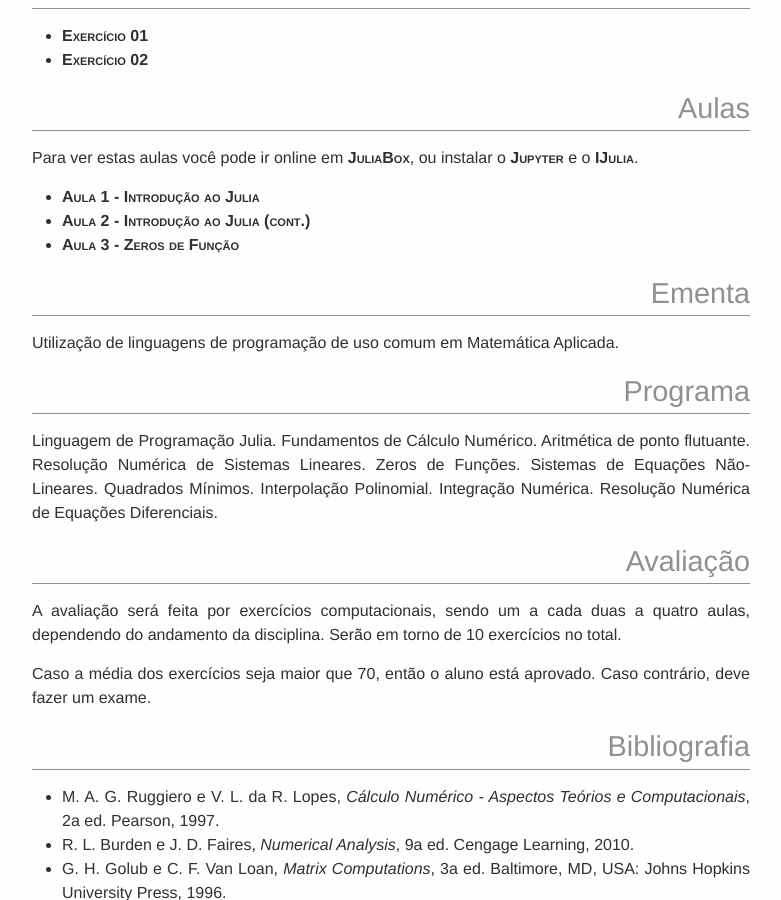
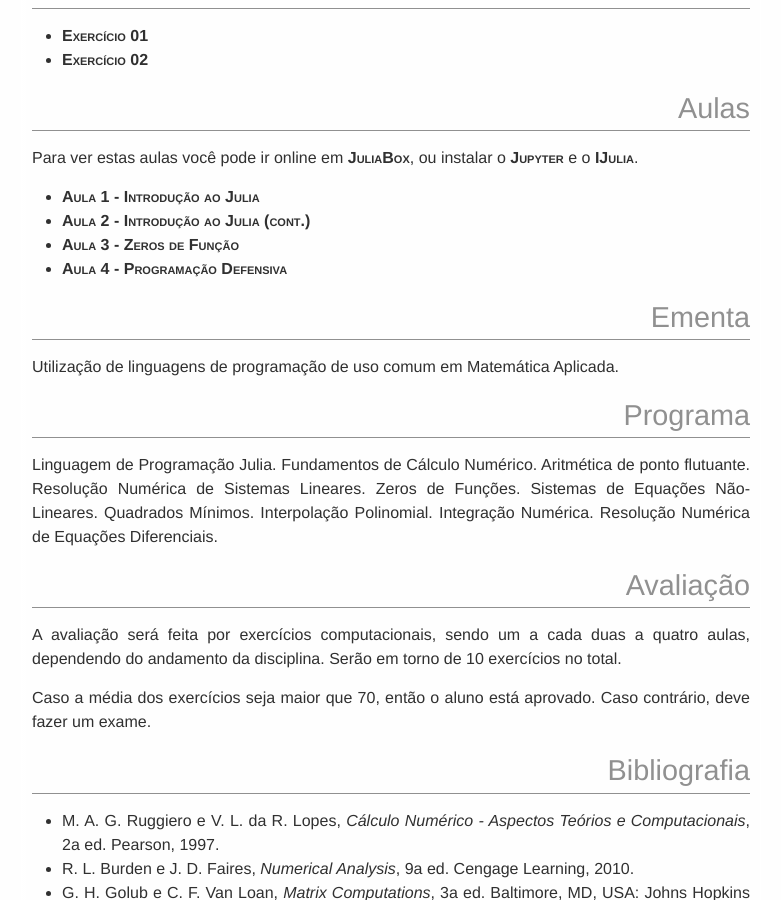
Before and after one commit to abelsiqueira/abelsiqueira.github.io-old, a Jekyll site: the page built from disciplinas/cm103-2016s2.md, in a window 1280 px wide and 900 px high, scrolled down 741 px. Shown: the whole window, without its empty margins (249-1030 px from the left). Built offline with Jekyll 4.4.1, drawn with Linux system fonts in a browser that asks for light colours.

Commit message:
Aula 04 de cm103

```diff
--- a/disciplinas/cm103-2016s2.md
+++ b/disciplinas/cm103-2016s2.md
@@ -30,6 +30,7 @@ ou instalar o [Jupyter](https://jupyter.org/) e o
   - [Aula 1 - Introdução ao Julia]({{ site.baseurl }}/disciplinas/cm103/01-intro-julia.ipynb)
   - [Aula 2 - Introdução ao Julia (cont.)]({{ site.baseurl }}/disciplinas/cm103/02-intro-julia-cont.ipynb)
   - [Aula 3 - Zeros de Função]({{ site.baseurl }}/disciplinas/cm103/03-zeros-de-funcao.ipynb)
+  - [Aula 4 - Programação Defensiva]({{ site.baseurl }}/disciplinas/cm103/04-programação-defensiva.ipynb)
 
 # Ementa
 
```
Also changed, not shown: 2 other files.
